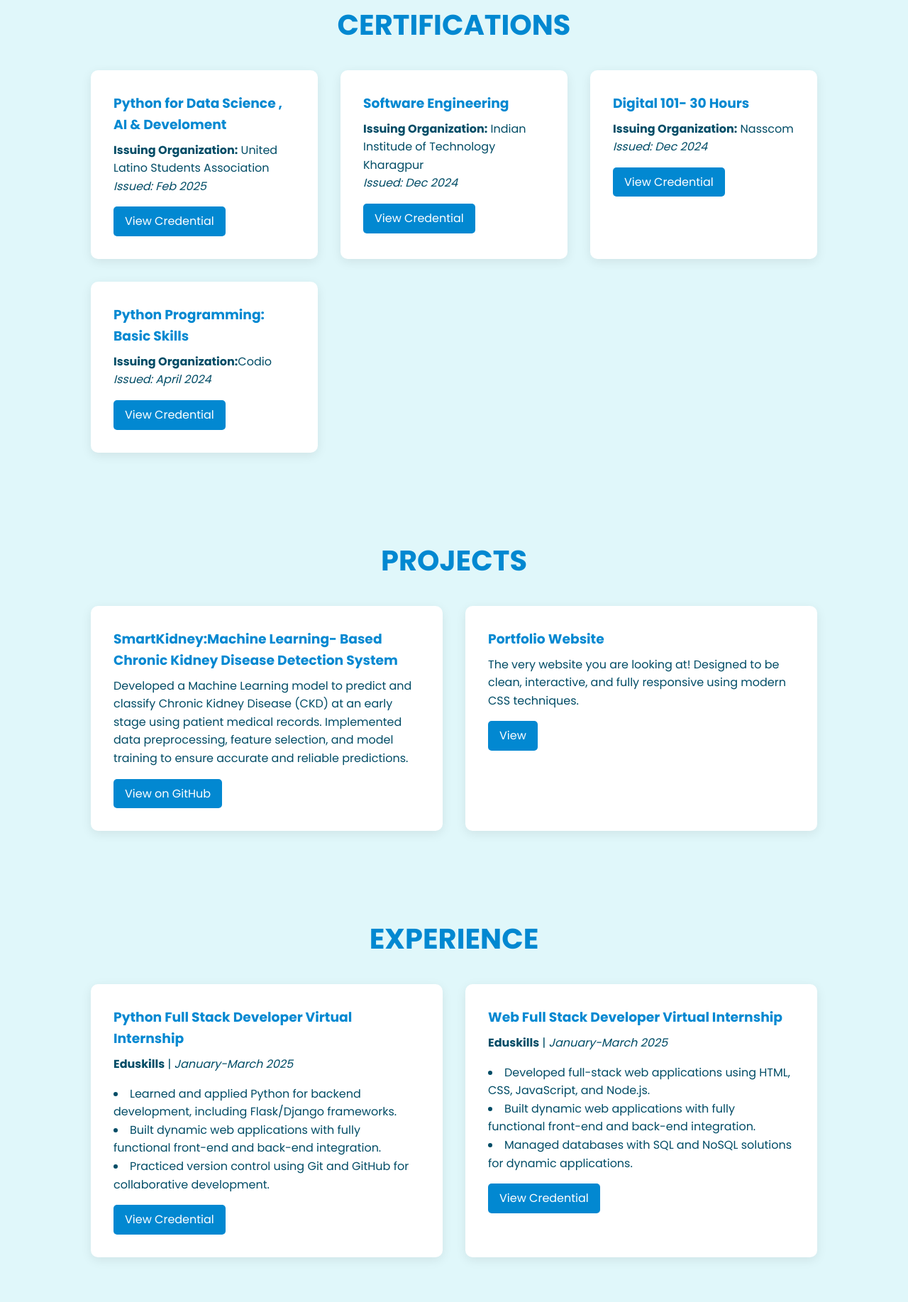
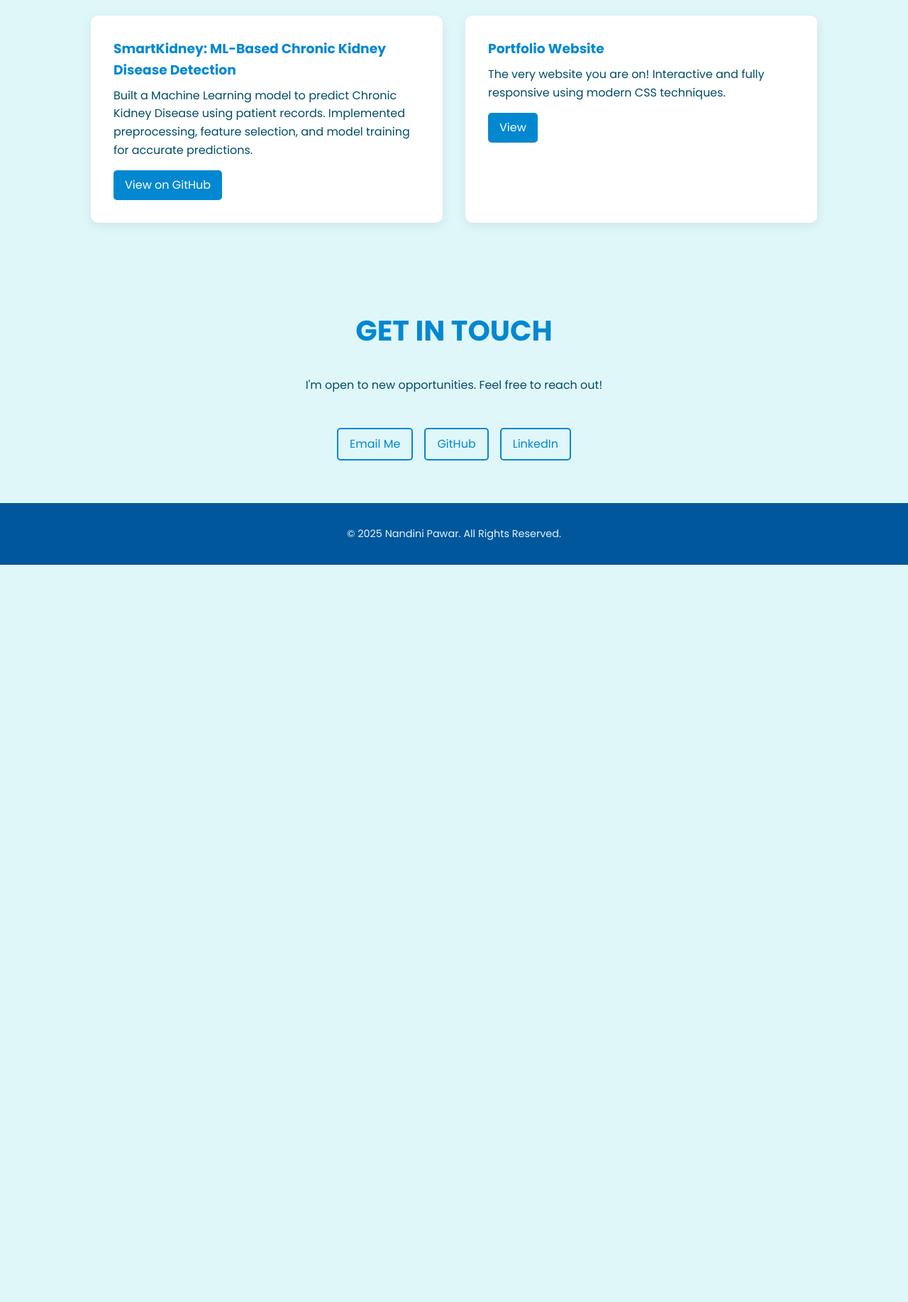
Before and after one commit to nandini6983/Portfolio, a plain HTML site: page index.html in a window 1280 px wide. Shown: the part 1576-3411 px from the top of the page at 71% size. After the commit the page ends 2372 px from the top, so only its background shows below. Drawn offline with Linux system fonts and the light colour scheme.

Commit message:
index.html

```diff
--- a/index.html
+++ b/index.html
@@ -6,13 +6,20 @@
     <title>My Portfolio</title>
     <link rel="stylesheet" href="style.css">
     <link href="https://fonts.googleapis.com/css2?family=Poppins:wght@300;400;600;700&display=swap" rel="stylesheet">
-    <script src="script.js"></script>
-    <script src="https://kit.fontawesome.com/a076d05399.js" crossorigin="anonymous"></script> </head>
+    <script src="https://kit.fontawesome.com/a076d05399.js" crossorigin="anonymous"></script>
+</head>
 <body>
 
     <header>
         <nav>
-            <a href="#home" class="logo">     My Portfolio</a>
+            <a href="#home" class="logo">My Portfolio</a>
+
+            <div class="hamburger">
+                <span></span>
+                <span></span>
+                <span></span>
+            </div>
+
             <ul>
                 <li><a href="#about">About</a></li>
                 <li><a href="#skills">Skills</a></li>
@@ -23,24 +30,27 @@
     </header>
 
     <main>
+        <!-- Home Section -->
         <section id="home" class="home-section">
             <div class="home-content">
                 <img src="image.jpeg" alt="Profile Picture" class="profile-img">
                 <h1>Nandini Pawar</h1>
-                <p class="subtitle">Python Full Stack Developer | Web Developer | AIML Enthusiast </p>
+                <p class="subtitle">Python Full Stack Developer | Web Developer | AIML Enthusiast</p>
             </div>
         </section>
 
+        <!-- About Section -->
         <section id="about" class="content-section">
             <h2>About Me</h2>
-            <p>Hello! I’m Nandini Pawar, a passionate Python Full Stack Developer and AI/ML enthusiast. I specialize in building robust and scalable web applications using modern technologies like HTML, CSS, JavaScript, React, and Python frameworks.Alongside web development, I enjoy working on Artificial Intelligence and Machine Learning projects, designing predictive models and intelligent solutions that transform raw data into actionable insights. I thrive on solving complex problems, continuously learning emerging technologies, and creating software that provides exceptional user experiences. My goal is to combine my skills in web development and AI/ML to build innovative, data-driven applications that make a real impact.</p>
+            <p>Hello! I’m Nandini Pawar, a passionate Python Full Stack Developer and AI/ML enthusiast. I build robust web applications using HTML, CSS, JavaScript, React, and Python frameworks. I also design AI/ML models that transform raw data into actionable insights. I thrive on solving complex problems and creating software that delivers exceptional user experiences.</p>
         </section>
 
+        <!-- Skills Section -->
         <section id="skills" class="content-section">
             <h2>My Skills</h2>
             <div class="skills-container">
                 <div class="skill-card">HTML5</div>
-                <div class="skill-card">CSS3 & </div>
+                <div class="skill-card">CSS3</div>
                 <div class="skill-card">JavaScript (ES6+)</div>
                 <div class="skill-card">Python</div>
                 <div class="skill-card">SQL</div>
@@ -49,87 +59,31 @@
             </div>
         </section>
 
-        <section id="certifications" class="content-section">
-            <h2>Certifications</h2>
-            <div class="card-container">
-                <div class="card">
-                    <h3>Python for Data Science , AI & Develoment</h3>
-                    <p><strong>Issuing Organization:</strong> United Latino Students Association</p>
-                    <p><em>Issued: Feb 2025</em></p>
-                    <a href="https://www.coursera.org/account/accomplishments/records/WT76KDYHIP51" class="btn">View Credential</a>
-                </div>
-                <div class="card">
-                    <h3>Software Engineering </h3>
-                    <p><strong>Issuing Organization:</strong> Indian Institude of Technology Kharagpur</p>
-                    <p><em>Issued: Dec 2024</em></p>
-                    <a href="https://nptel.ac.in/noc/E_Certificate/NPTEL24CS119S95200113204192030" class="btn">View Credential</a>
-                </div>
-                <div class="card">
-                    <h3>Digital 101- 30 Hours</h3>
-                    <p><strong>Issuing Organization:</strong> Nasscom</p>
-                    <p><em>Issued: Dec 2024</em></p>
-                    <a href="https://nasscom--uat.sandbox.my.salesforce-sites.com/CDACcertificatePage2?id=a02Vy000001ewJFIAY" class="btn">View Credential</a>
-                </div>
-                <div class="card">
-                    <h3>Python Programming: Basic Skills</h3>
-                    <p><strong>Issuing Organization:</strong>Codio</p>
-                    <p><em>Issued: April 2024</em></p>
-                    <a href="https://courses.edx.org/certificates/4c39f0625fd24f869158c920ff9a7f2e?_gl=1*787ia4*_ga*NjcyMTI5MDk3LjE3MDE3MDY0Nzg.*_ga_D3KS4KMDT0*MTcxMjU4ODMzNi45LjEuMTcxMjU5NDM0NS42MC4wLjA." class="btn">View Credential</a>
-                </div>
-
-        </section>
-
-
+        <!-- Projects Section -->
         <section id="projects" class="content-section">
             <h2>Projects</h2>
             <div class="card-container">
                 <div class="card">
-                    <h3>SmartKidney:Machine Learning- Based Chronic Kidney Disease Detection System</h3>
-                    <p>Developed a Machine Learning model to predict and classify Chronic Kidney Disease (CKD) at an early stage using patient medical records. Implemented data preprocessing, feature selection, and model training to ensure accurate and reliable predictions.  </p>
+                    <h3>SmartKidney: ML-Based Chronic Kidney Disease Detection</h3>
+                    <p>Built a Machine Learning model to predict Chronic Kidney Disease using patient records. Implemented preprocessing, feature selection, and model training for accurate predictions.</p>
                     <a href="https://github.com/nandini6983/Chronic-Kidney-Disease-Detector" class="btn">View on GitHub</a>
                 </div>
-
                 <div class="card">
                     <h3>Portfolio Website</h3>
-                    <p>The very website you are looking at! Designed to be clean, interactive, and fully responsive using modern CSS techniques.</p>
+                    <p>The very website you are on! Interactive and fully responsive using modern CSS techniques.</p>
                     <a href="#" class="btn">View</a>
                 </div>
             </div>
         </section>
 
-        <section id="experience" class="content-section">
-            <h2>Experience</h2>
-            <div class="card-container">
-                <div class="card">
-                    <h3>Python Full Stack Developer Virtual Internship</h3>
-                    <p><strong>Eduskills</strong> | <em>January-March 2025</em></p>
-                    <ul>
-                        <li>Learned and applied Python for backend development, including Flask/Django frameworks.</li>
-                        <li>Built dynamic web applications with fully functional front-end and back-end integration.</li>
-                        <li>Practiced version control using Git and GitHub for collaborative development.</li>
-                    </ul>
-                    <a href="https://aictecert.eduskillsfoundation.org/pages/home/verify.php?cert=a4051988460f46208987f16607a31487" class="btn">View Credential</a>
-                </div>
-                <div class="card">
-                    <h3>Web Full Stack Developer Virtual Internship</h3>
-                    <p><strong>Eduskills</strong> | <em>January-March 2025</em></p>
-                    <ul>
-                        <li>Developed full-stack web applications using HTML, CSS, JavaScript, and Node.js.</li>
-                        <li>Built dynamic web applications with fully functional front-end and back-end integration.</li>
-                        <li>Managed databases with SQL and NoSQL solutions for dynamic applications.</li>
-                    </ul>
-                    <a href="https://aictecert.eduskillsfoundation.org/pages/home/verify.php?cert=43d673f4964468147e7ea490766611d4" class="btn">View Credential</a>
-                </div>
-            </div>
-        </section>
-
+        <!-- Contact Section -->
         <section id="contact" class="content-section">
             <h2>Get In Touch</h2>
-            <p>I'm currently open to new opportunities. Feel free to reach out!</p>
+            <p>I'm open to new opportunities. Feel free to reach out!</p>
             <div class="contact-links">
-                <a href="mailto:pawarnandini2005@gmail.com" class="contact-btn" id="B1" target="_blank" rel="noopener noreferrer"> Email Me</a>
-                <a href="https://github.com/nandini6983" target="_blank" class="contact-btn" id="B2">GitHub</a>
-                <a href="https://www.linkedin.com/in/nandini-pawar-1682a2290?utm_source=share&utm_campaign=share_via&utm_content=profile&utm_medium=android_app" target="_blank" class="contact-btn" id="B3">LinkedIn</a>
+                <a href="mailto:pawarnandini2005@gmail.com" class="contact-btn">Email Me</a>
+                <a href="https://github.com/nandini6983" target="_blank" class="contact-btn">GitHub</a>
+                <a href="https://www.linkedin.com/in/nandini-pawar-1682a2290" target="_blank" class="contact-btn">LinkedIn</a>
             </div>
         </section>
     </main>
```
